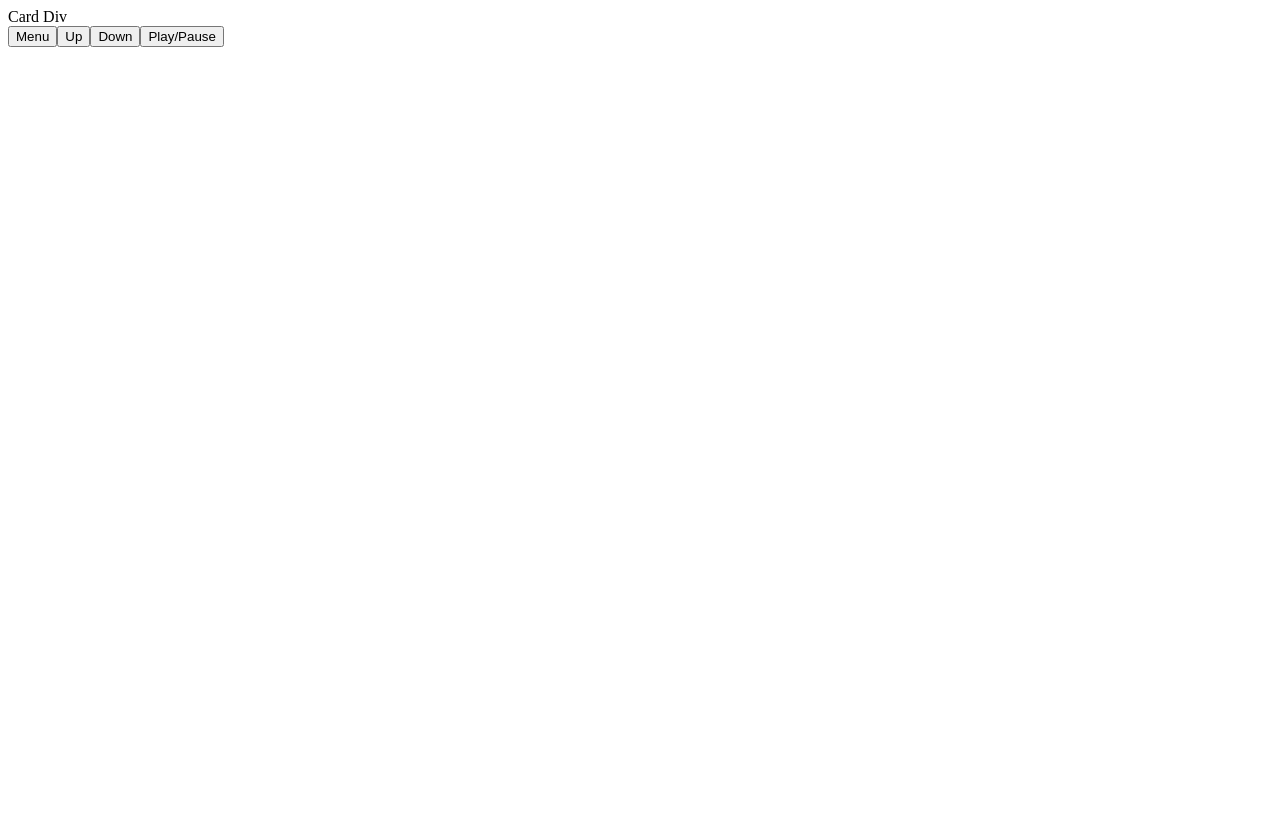
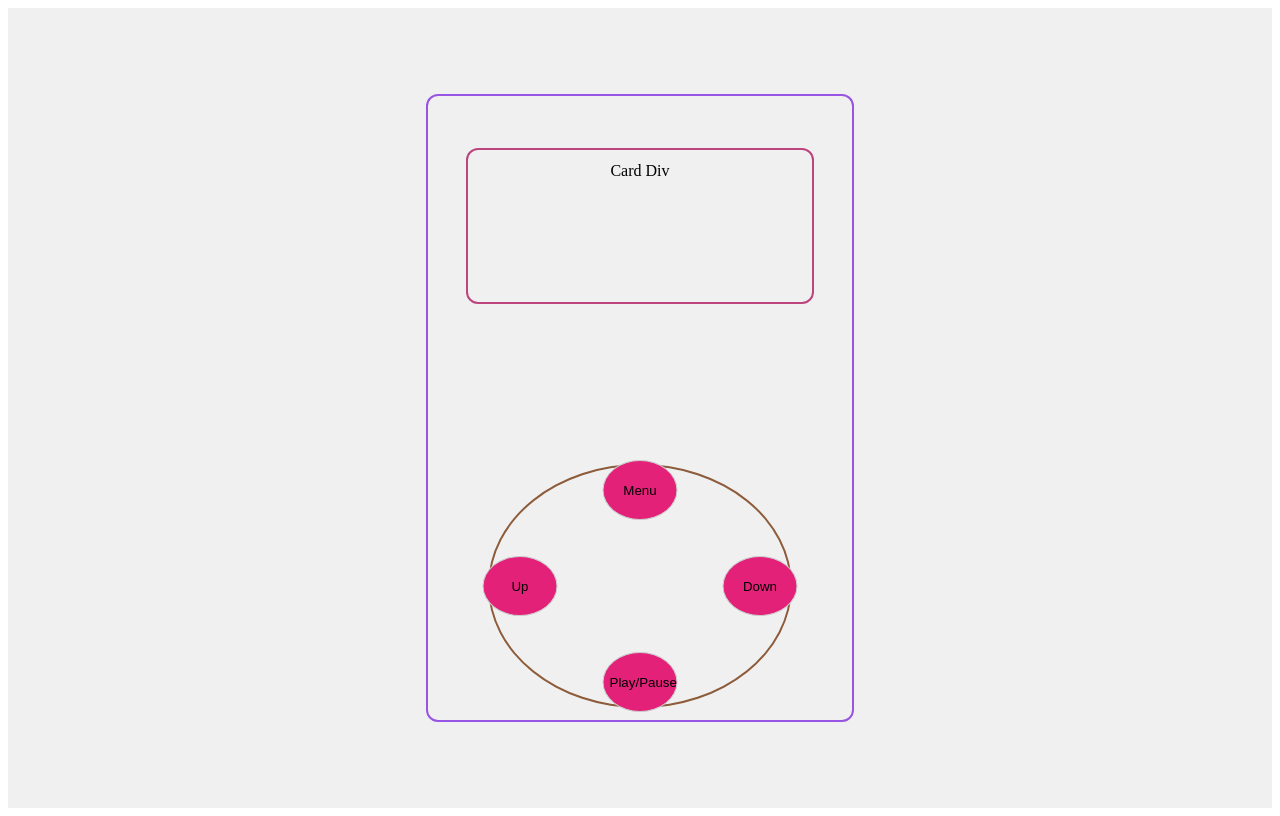
Before and after one commit to Sabyasachi-Bhattacharya2/ipod-React, a React (Create React App) app in the folder ipodnew/: page / in a window 1280 px wide. Built offline with nearby package versions, Linux system fonts and the light colour scheme.

Commit message:
preparing design of the UI

```diff
--- a/ipodnew/src/component/Basic.js
+++ b/ipodnew/src/component/Basic.js
@@ -1,4 +1,6 @@
 import { Component } from "react";
+
+import "./style.css"
 
 export default class Basic extends Component {
 
@@ -11,8 +13,9 @@ export default class Basic extends Component {
 
     render() {
         return(
-            <div>
-                <div>
+            <div className="container">
+                <div className="ipod">
+                    <div className="card">
                         Card Div
                     </div>
                     <div className="circular">
@@ -22,6 +25,7 @@ export default class Basic extends Component {
                         <button>Play/Pause</button>
                     </div>
                 </div>
+            </div>
         )
     }
 }
--- /dev/null
+++ b/ipodnew/src/component/style.css
@@ -0,0 +1,54 @@
+.container {
+    display: flex;
+    justify-content: center;
+    align-items: center;
+    min-height: 100vh;
+    text-align: center;
+    background-color: #f0f0f0;
+}
+
+.ipod {
+    border: 2px solid #9854e2;
+    padding: 12px;
+    border-radius: 12px;
+    width: 50vh;
+    height: 75vh;
+    display: flex;
+    flex-direction: column;
+    gap: 10rem;
+    align-items:center;
+}
+
+.card{
+    border: 2px solid #bc457e;
+    padding: 12px;
+    border-radius: 12px;
+    margin-top: 10%;
+    width: 20rem;
+    height: 15rem;
+}
+
+.circular {
+    position: relative;
+    width: 75%;
+    height: 75%;
+    border-radius: 50%;
+    border: 2px solid #8d5c3a;
+    display: flex;
+    align-items: center;
+    justify-content: center;
+}
+
+.circular button {
+    position: absolute;
+    height: 25%;
+    width: 25%;
+    border-radius: 50%;
+    background-color: #e32179;
+    border: 1px solid #ccc;
+}
+
+.circular button:nth-child(1) { top: 10%; left: 50%; transform: translate(-50%, -50%); }  /* Top-center */
+.circular button:nth-child(2) { top: 50%; left: 10%; transform: translate(-50%, -50%); }  /* Left-center */
+.circular button:nth-child(3) { top: 50%; right: 10%; transform: translate(50%, -50%); }  /* Right-center */
+.circular button:nth-child(4) { bottom: 10%; left: 50%; transform: translate(-50%, 50%); }
```
Lines whose indentation alone changed are shown as unchanged.
